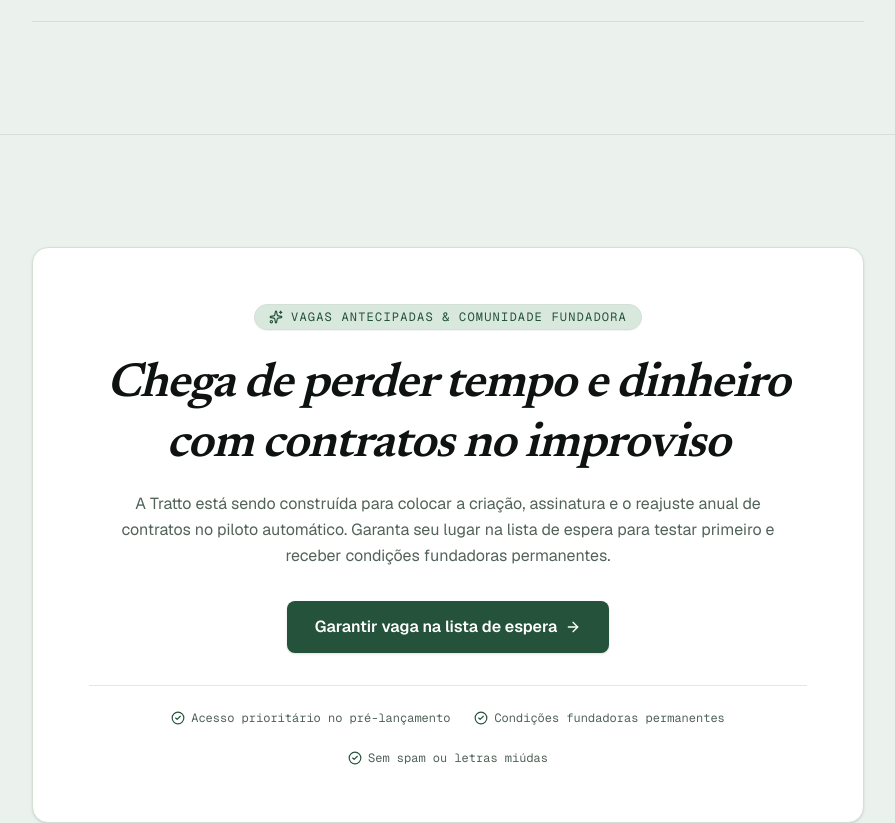
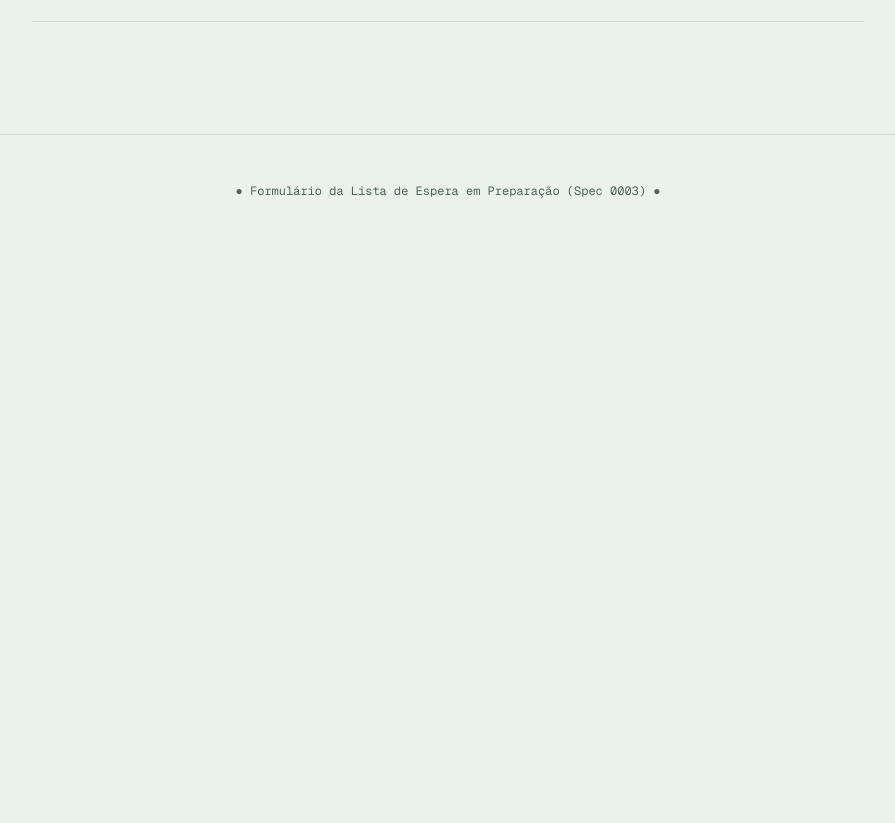
Before and after one commit to brtorresdel/tratto-landing-page, a Next.js app: page / in a window 1280 px wide. Shown: the part 7460-8283 px from the top of the page, without its empty margins (192-1087 px from the left). After the commit the page ends 7707 px from the top, so only its background shows below. Built offline with nearby package versions, Linux system fonts and the light colour scheme.

Commit message:
refactor(landing): remover banner intermediario pre-waitlist-cta para transicao direta do faq ao formulario

```diff
--- a/specs/0002-secoes-narrativa-conversao-home.md
+++ b/specs/0002-secoes-narrativa-conversao-home.md
@@ -78,7 +78,7 @@ Apresentar a narrativa completa de valor da Tratto antes da captura de leads, de
 - **CA6.** A seção de FAQ (`#faq`) deve renderizar 5 perguntas frequentes em formato de accordion. Ao clicar em uma pergunta ou pressionar `Enter`/`Space`, o conteúdo da resposta deve expandir/recolher e o atributo `aria-expanded` deve alternar corretamente entre `true` e `false`.
 - **CA7.** Apenas um item do FAQ deve permanecer expandido por vez (comportamento accordion padrão), ou permitir alternância independente sem quebras de layout.
 - **CA8.** Todos os blocos com valores monetários ou numéricos devem utilizar a classe `tabular-nums` (`font-mono`).
-- **CA9.** No final da narrativa, deve existir um banner CTA de fechamento com botão que realiza scroll suave até `#lista-de-espera`.
+- **CA9.** Transição direta da narrativa: após a seção de FAQ (`#faq`), a página transita diretamente para o marcador do formulário da lista de espera (`#lista-de-espera`), eliminando blocos redundantes intermediários.
 
 ---
 
@@ -109,9 +109,8 @@ Apresentar a narrativa completa de valor da Tratto antes da captura de leads, de
 - `src/components/how-it-works-section.tsx`: Componente dos 4 passos sequenciais do ciclo contratual.
 - `src/components/audience-section.tsx`: Componente "Para quem é a Tratto" com exemplos de segmentos e dores resolvidas.
 - `src/components/security-section.tsx`: Componente institucional de segurança, auditoria e LGPD.
-- `src/components/faq-section.tsx`: Componente de FAQ interativo em accordion acessível.
-- `src/components/pre-waitlist-cta.tsx`: Banner de transição e fechamento da narrativa que aponta para `#lista-de-espera`.
-- `src/app/page.tsx`: Composição de todas as seções na ordem lógica da narrativa.
+- `src/components/faq-section.tsx`: Componente de FAQ interativo em accordion acessível no estilo lista unificada.
+- `src/app/page.tsx`: Composição de todas as seções na ordem lógica da narrativa com transição direta para `#lista-de-espera`.
 - `tests/unit/problem-banner.test.tsx`: Testes unitários da Carta do Dev, das métricas e card de ROI.
 - `tests/unit/how-it-works.test.tsx`: Testes unitários dos 4 passos do ciclo.
 - `tests/unit/faq-section.test.tsx`: Testes de interação do accordion (clique, teclado, aria-expanded).
--- a/src/app/page.tsx
+++ b/src/app/page.tsx
@@ -6,7 +6,6 @@ import { HowItWorksSection } from "@/components/how-it-works-section";
 import { AudienceSection } from "@/components/audience-section";
 import { SecuritySection } from "@/components/security-section";
 import { FaqSection } from "@/components/faq-section";
-import { PreWaitlistCta } from "@/components/pre-waitlist-cta";
 import { ThemeSwitcher } from "@/components/theme-switcher";
 
 export default function HomePage() {
@@ -20,7 +19,6 @@ export default function HomePage() {
         <AudienceSection />
         <SecuritySection />
         <FaqSection />
-        <PreWaitlistCta />
 
         {/* Marcador de destino suave para a lista de espera (será expandido na Spec 0003) */}
         <section id="lista-de-espera" className="py-12 text-center bg-[var(--bg-canvas)] border-t border-[var(--border-subtle)]">
--- a/src/components/pre-waitlist-cta.tsx
+++ /dev/null
@@ -1,58 +0,0 @@
-import React from "react";
-import { ArrowRight, Sparkles, CheckCircle2 } from "lucide-react";
-
-export function PreWaitlistCta() {
-  return (
-    <section className="py-20 sm:py-28 bg-[var(--bg-canvas)] border-t border-[var(--border-subtle)] transition-colors duration-300">
-      <div className="mx-auto max-w-4xl px-4 sm:px-8">
-        <div className="rounded-2xl border border-[var(--border-subtle)] bg-[var(--bg-card)] p-8 sm:p-14 shadow-sm text-center relative overflow-hidden">
-          {/* Decoração sutil de fundo sem gradiente neon */}
-          <div className="absolute top-0 right-0 h-40 w-40 rounded-full bg-[var(--accent-surface)]/50 blur-3xl -z-10" />
-
-          {/* Eyebrow / Chapéu Editorial */}
-          <div className="inline-flex items-center gap-2 rounded-full border border-[var(--border-subtle)] bg-[var(--accent-surface)] px-3.5 py-1 text-xs font-mono uppercase tracking-widest text-[var(--accent-primary)] shadow-2xs">
-            <Sparkles className="h-3.5 w-3.5" />
-            <span>Vagas Antecipadas & Comunidade Fundadora</span>
-          </div>
-
-          {/* Título Principal */}
-          <h2 className="mt-6 font-serif text-3xl sm:text-5xl italic font-semibold text-[var(--text-main)] leading-tight tracking-tight">
-            Chega de perder tempo e dinheiro com contratos no improviso
-          </h2>
-
-          {/* Subtítulo */}
-          <p className="mt-4 mx-auto max-w-2xl text-sm sm:text-base text-[var(--text-muted)] leading-relaxed">
-            A Tratto está sendo construída para colocar a criação, assinatura e o reajuste anual de contratos no piloto automático. Garanta seu lugar na lista de espera para testar primeiro e receber condições fundadoras permanentes.
-          </p>
-
-          {/* Botão de Ação Suave para a Âncora */}
-          <div className="mt-8 flex flex-col sm:flex-row items-center justify-center gap-4">
-            <a
-              href="#lista-de-espera"
-              className="inline-flex items-center gap-2 rounded-lg bg-[var(--accent-primary)] px-7 py-3.5 text-sm sm:text-base font-semibold text-white shadow-sm transition hover:opacity-90 focus:outline-hidden focus-visible:ring-2 focus-visible:ring-[var(--accent-primary)] focus-visible:ring-offset-2 cursor-pointer"
-            >
-              <span>Garantir vaga na lista de espera</span>
-              <ArrowRight className="h-4 w-4" />
-            </a>
-          </div>
-
-          {/* Microcópia Editorial e Selos */}
-          <div className="mt-8 pt-6 border-t border-[var(--border-subtle)]/70 flex flex-wrap items-center justify-center gap-6 text-xs text-[var(--text-muted)] font-mono">
-            <span className="flex items-center gap-1.5">
-              <CheckCircle2 className="h-3.5 w-3.5 text-[var(--accent-primary)]" />
-              <span>Acesso prioritário no pré-lançamento</span>
-            </span>
-            <span className="flex items-center gap-1.5">
-              <CheckCircle2 className="h-3.5 w-3.5 text-[var(--accent-primary)]" />
-              <span>Condições fundadoras permanentes</span>
-            </span>
-            <span className="flex items-center gap-1.5">
-              <CheckCircle2 className="h-3.5 w-3.5 text-[var(--accent-primary)]" />
-              <span>Sem spam ou letras miúdas</span>
-            </span>
-          </div>
-        </div>
-      </div>
-    </section>
-  );
-}
```
Also changed, not shown: 1 other file (tests, documents, lock files or other folders).
